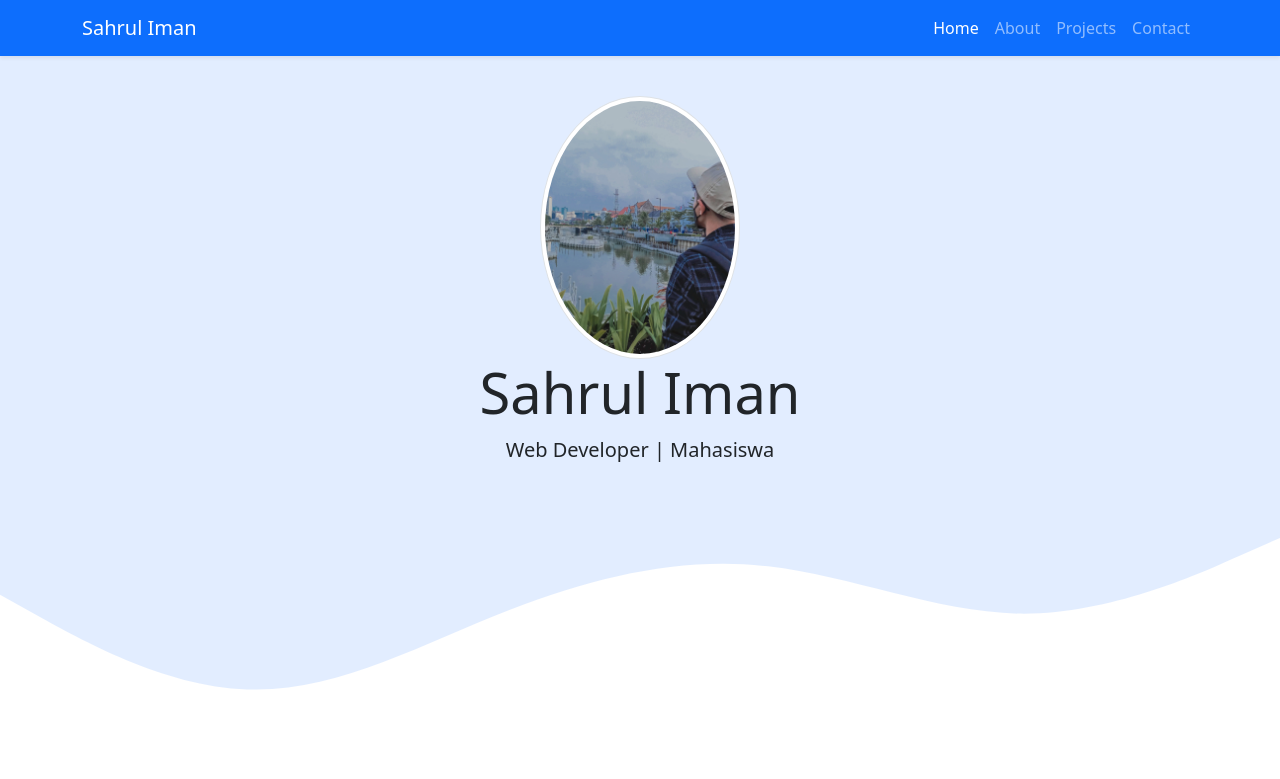
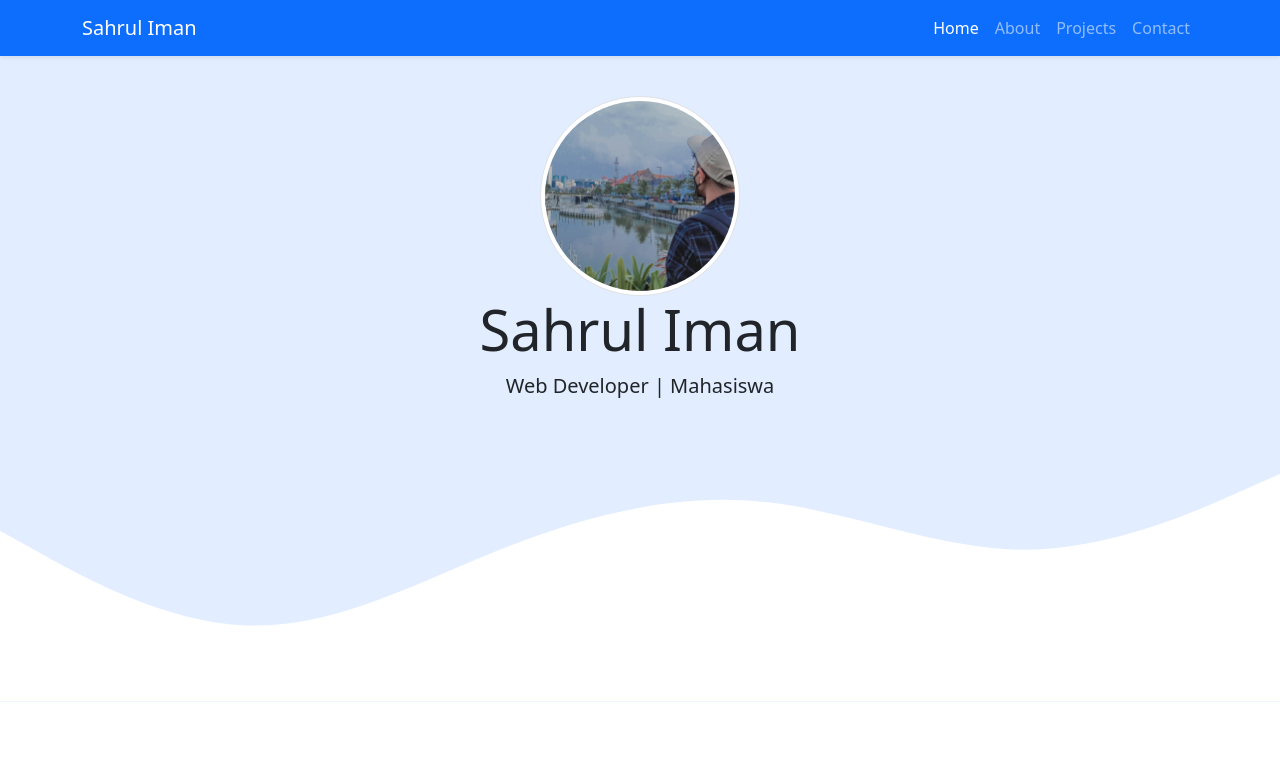
Before and after one commit to sahruliman28/sahruliman.github.io, a plain HTML site: page index.html in a window 1280 px wide. Shown: the top 779 px of the page. Drawn offline with nearby package versions, Linux system fonts and the light colour scheme.

Commit message:
mengubah foto profile

```diff
--- a/index.html
+++ b/index.html
@@ -49,7 +49,7 @@
     <!-- Jumbotron -->
 
     <section class="jumbotron text-center">
-      <img src="img/Iman.jpg" alt="Sahrul Iman" width="200" class="rounded-circle img-thumbnail" />
+      <img src="img/Jadi.png" alt="Sahrul Iman" width="200" class="rounded-circle img-thumbnail" />
       <h1 class="display-4">Sahrul Iman</h1>
       <p class="lead">Web Developer | Mahasiswa</p>
       <svg xmlns="http://www.w3.org/2000/svg" viewBox="0 0 1440 320">
```
